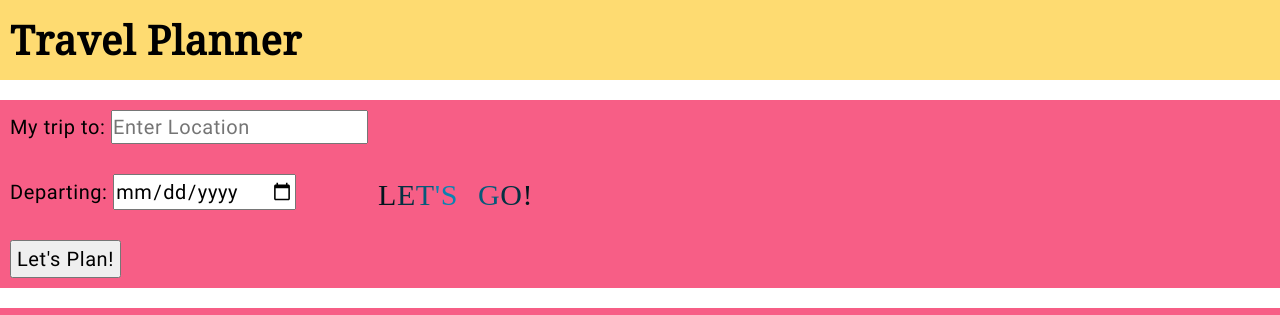
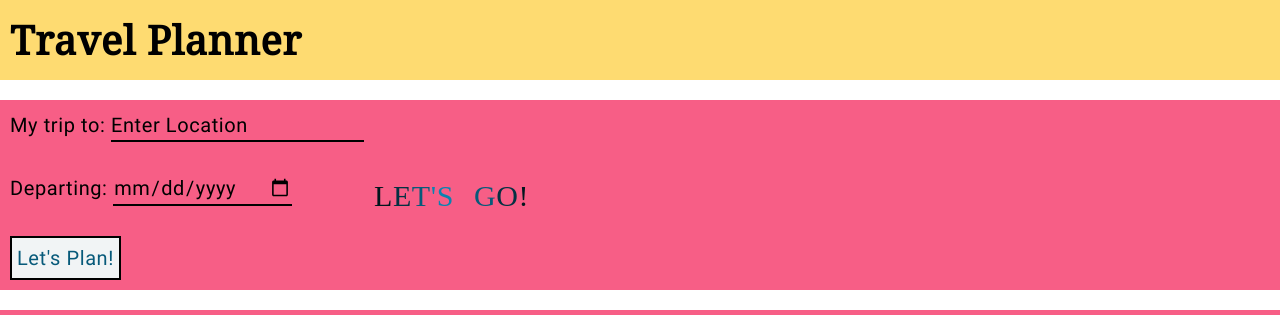
Before and after one commit to AmaPal09/UD_FEND_CAPSTONE_PRJ, a website built with webpack: page src/client/views/index.html in a window 1280 px wide. Shown: the top 315 px of the page. Built offline with nearby package versions, Linux system fonts and the light colour scheme; grey boxes are pictures that could not be loaded; a web font is replaced by a local one; what @mojs/core would draw is missing.

Commit message:
CHNG: Change style of user inputs to be neutral and same as all other text

```diff
--- a/src/client/styles/main.scss
+++ b/src/client/styles/main.scss
@@ -86,6 +86,43 @@ footer {
 	@include respond-screen-size("large") {
 		flex-direction: row;
 	}
+}
+
+input {
+	border: 0;
+	outline: 0;
+	background: transparent;
+	border-bottom: 2px solid black;
+	// &:focus {
+	// 	background-color: $neutral200;
+	// 	color: $accent800;
+	// }
+
+	&::placeholder { /* Chrome, Firefox, Opera, Safari 10.1+ */
+	color: black;
+	// border: none;
+	}
+
+	&:-ms-input-placeholder { /* Internet Explorer 10-11 */
+	color: black;
+	}
+
+	&::-ms-input-placeholder { /* Microsoft Edge */
+	color: black;
+	}
+}
+
+/* Change the white to any color */
+input:-webkit-autofill,
+input:-webkit-autofill:hover,
+input:-webkit-autofill:focus,
+input:-webkit-autofill:active{
+    -webkit-box-shadow: 0 0 0 30px $secondary500 inset !important;
+}
+
+/*Change text in autofill textbox*/
+input:-webkit-autofill{
+    -webkit-text-fill-color: black !important;
 }
 
 .trip-info__animation {
@@ -191,6 +228,9 @@ footer {
 //Helper classes and elements
 .btn {
 	padding: 5px;
+	border: 2px solid black;
+	background-color: $neutral200;
+	color: $accent800;
 }
 
 #weatherIcon {
--- a/src/client/views/index.html
+++ b/src/client/views/index.html
@@ -49,7 +49,7 @@
 					My trip to:
 				</label>
 				<input type="text" name="tripDestination" id="tripDestination"
-				class="trip-info__form__loc" placeholder="Enter Location"> <br><br>
+				class="trip-info__form__loc constInput" placeholder="Enter Location"> <br><br>
 				<label for="tripStartDate" class="trip-info__form__date">Departing:</label>
 				<input type="date" min="2021-01-01" onfocus="this.min=new Date().toISOString().split('T')[0]" name="tripStartDate" id="tripStartDate"> <br><br>
 				<input type="submit" value="Let's Plan!" class="btn btn--sub" id="generatePlan">
```
